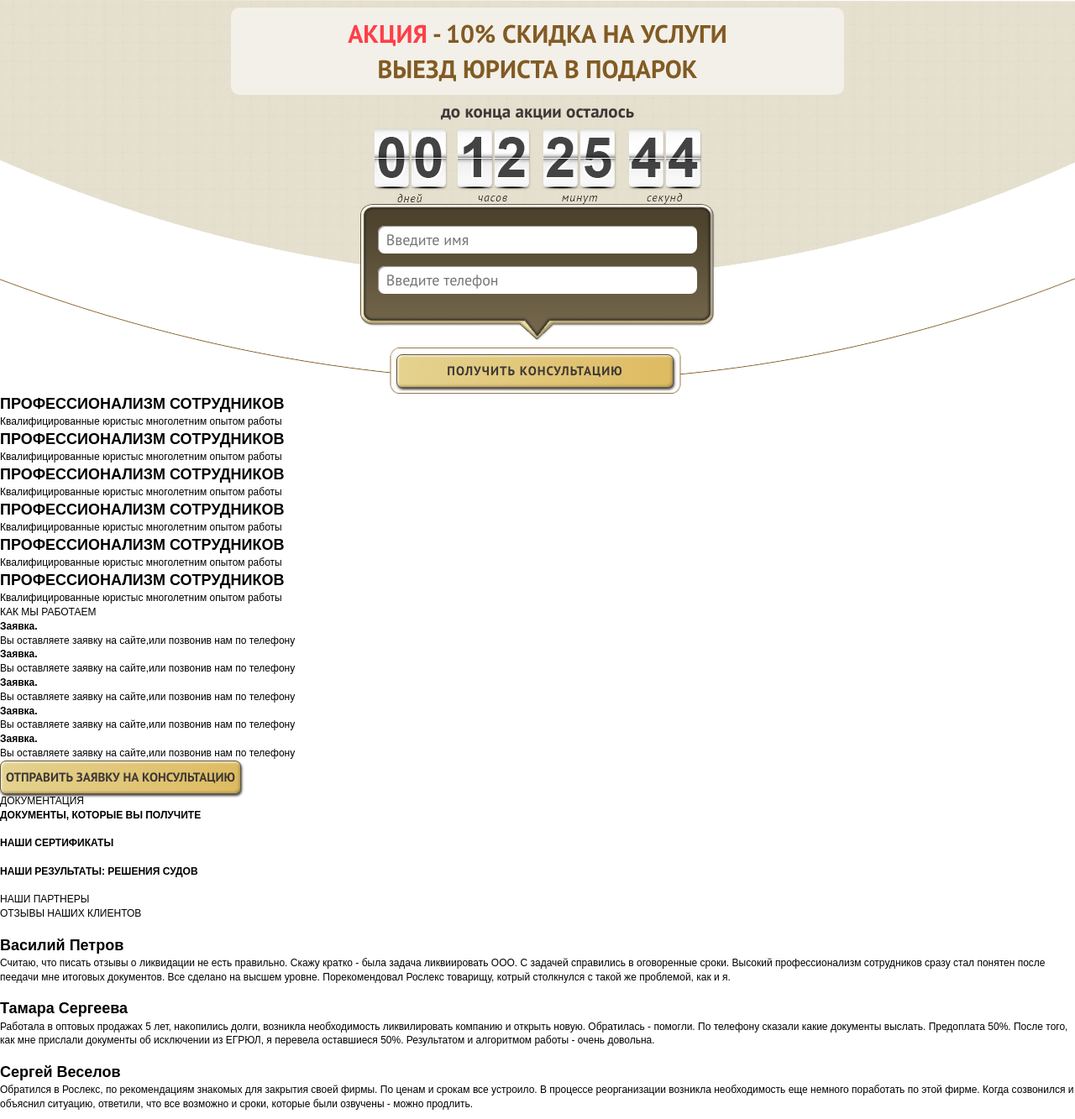
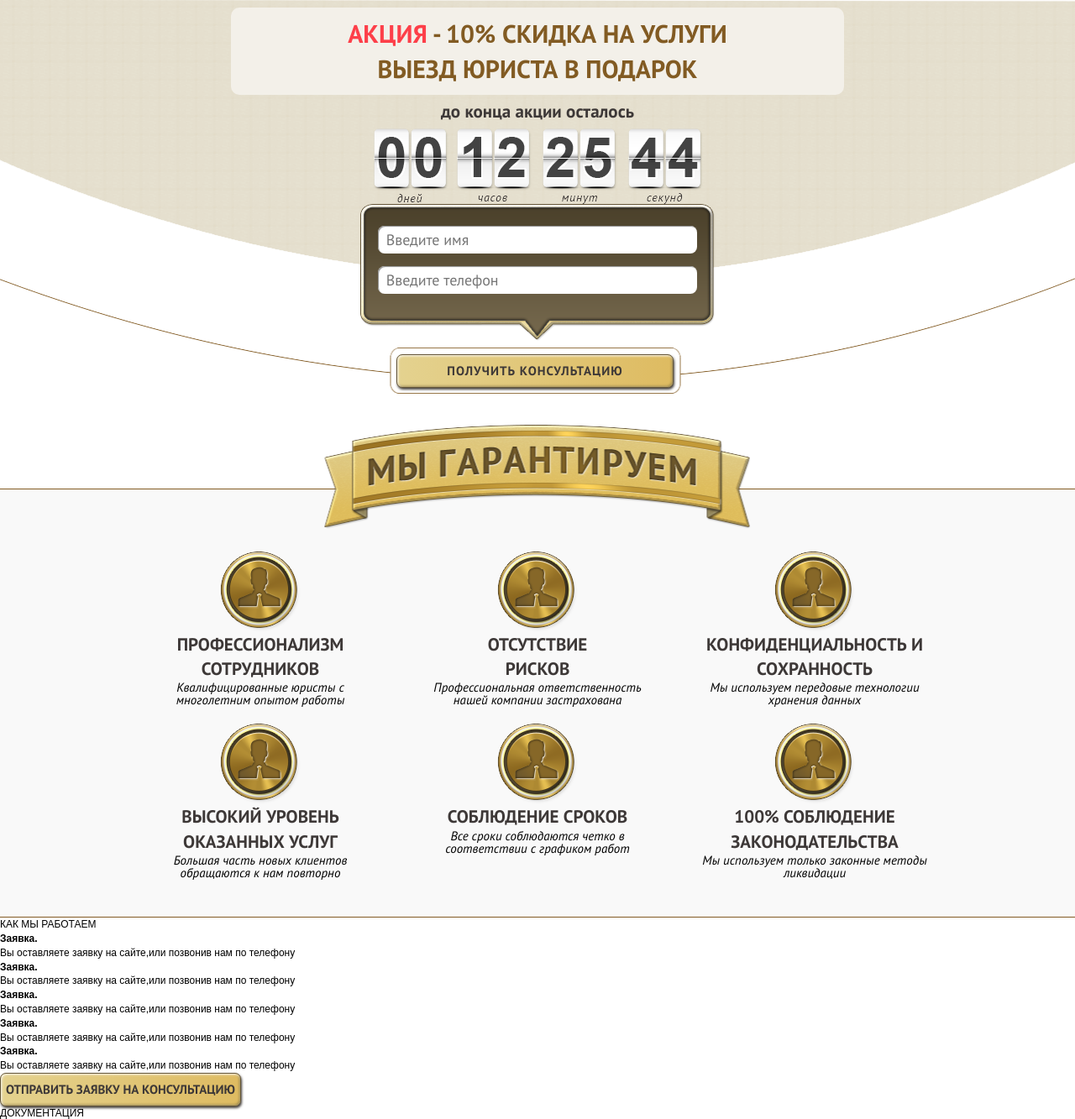
Before and after one commit to coderiver/roslex, a PHP site: page / in a window 1280 px wide. Shown: the part 1307-2640 px from the top of the page at 84% size. Run offline with PHP 8.4, Linux system fonts and the light colour scheme.

Commit message:
guarantees add

```diff
--- a/css/screen.css
+++ b/css/screen.css
@@ -24,7 +24,7 @@ table { border-spacing: 0; border-collapse: collapse; width: 100%; }
 
 body { font-family: Arial, sans-serif; font-size: 12px; line-height: 1.4; }
 
-.topline .topline__in, .nav .nav__in, .promo .promo__in, .rates .rates__in, .action .action__in { width: 960px; margin: 0 auto; }
+.topline .topline__in, .nav .nav__in, .promo .promo__in, .rates .rates__in, .action .action__in, .guarantees .guarantees__in { width: 960px; margin: 0 auto; }
 
 .button, .rates .rates__header { text-transform: uppercase; }
 
@@ -105,7 +105,7 @@ body { font-family: Arial, sans-serif; font-size: 12px; line-height: 1.4; }
 .rates .price_item .price_item__foo .price_item__foo_text .price_item__num { font-family: "PT Sans", Arial, sans-serif; font-size: 22px; }
 .rates .price_item .price_item__foo .button { width: 200px; position: relative; top: -10px; cursor: pointer; color: #825b23; font-family: "PT Sans", Arial, sans-serif; font-weight: 700; font-size: 22px; }
 
-.action { background-image: url(../img/action_bg.png); background-repeat: no-repeat; background-position: top center; height: 470px; }
+.action { background-image: url(../img/action_bg.png); background-repeat: no-repeat; background-position: top center; padding-bottom: 120px; }
 .action .action__in { padding-top: 10px; text-align: center; }
 .action .action__header { width: 730px; padding: 10px 0; background-color: #f3f0e9; margin: 0 auto; -moz-border-radius: 10px; -webkit-border-radius: 10px; border-radius: 10px; font-family: "PT Sans", Arial, sans-serif; font-weight: 700; font-size: 30px; text-align: center; }
 .action .action__header .red { color: #fd3f49; }
@@ -114,3 +114,12 @@ body { font-family: Arial, sans-serif; font-size: 12px; line-height: 1.4; }
 .action .action__form .action_end { font-family: "PT Sans", Arial, sans-serif; font-weight: 700; font-size: 21px; color: #3d3837; margin: 5px 0; }
 .action .action__form .form__timer_size_big { background: url("../img/timer_big.png") no-repeat 0 0; width: 394px; height: 90px; margin: 0 auto; }
 .action .action__form .button { width: 330px; margin-top: 15px; margin-left: -6px; }
+
+.guarantees { background-color: #f9f9f9; border-top: 1px solid #825b23; border-bottom: 1px solid #825b23; padding-bottom: 25px; }
+.guarantees .guarantees__in { position: relative; }
+.guarantees .guarantees__header { background: url("../img/guarantees_h.png") no-repeat 0 0; width: 507px; height: 125px; position: absolute; top: -78px; text-align: center; left: 50%; -moz-transform: translate(-50%, 0); -ms-transform: translate(-50%, 0); -webkit-transform: translate(-50%, 0); transform: translate(-50%, 0); }
+.guarantees .guarantees__item_wrap { font-size: 0; padding-top: 73px; margin: 0 -15px; }
+.guarantees .guarantees__item { display: inline-block; vertical-align: top; text-align: center; width: 270px; padding: 0 30px; margin-bottom: 20px; }
+.guarantees .guarantees__item .guarantees__item_header { font-family: "PT Sans", Arial, sans-serif; font-weight: 700; font-size: 21px; color: #3d3837; }
+.guarantees .guarantees__item .guarantees__item_descr { font-family: "PT Sans", Arial, sans-serif; font-style: italic; font-size: 15px; line-height: 1em; }
+.guarantees .guarantees__item .guarantees__item_pic i { background: url("../img/guar_1.png") no-repeat 0 0; width: 96px; height: 97px; display: inline-block; }
--- a/index.html
+++ b/index.html
@@ -192,47 +192,48 @@
 	<!-- END action -->
 
 	<!-- BEGIN guarantees  -->
-	<div class="guarantees">
+	<div class="guarantees"><div class="guarantees__in">
 		<div class="guarantees__header"></div>
-
+		<div class="guarantees__item_wrap">
 		<article class="guarantees__item">
 			<div class="guarantees__item_pic"><i></i></div>
 			<h2 class="guarantees__item_header">ПРОФЕССИОНАЛИЗМ СОТРУДНИКОВ</h2>
-			<p class="guarantees__item_descr">Квалифицированные юристыс многолетним опытом работы</p>
+			<p class="guarantees__item_descr">Квалифицированные юристы с многолетним опытом работы</p>
 		</article>
 
 		<article class="guarantees__item">
 			<div class="guarantees__item_pic"><i></i></div>
-			<h2 class="guarantees__item_header">ПРОФЕССИОНАЛИЗМ СОТРУДНИКОВ</h2>
-			<p class="guarantees__item_descr">Квалифицированные юристыс многолетним опытом работы</p>
+			<h2 class="guarantees__item_header">ОТСУТСТВИЕ<br>РИСКОВ</h2>
+			<p class="guarantees__item_descr">Профессиональная ответственность нашей компании застрахована</p>
 		</article>
 
 		<article class="guarantees__item">
 			<div class="guarantees__item_pic"><i></i></div>
-			<h2 class="guarantees__item_header">ПРОФЕССИОНАЛИЗМ СОТРУДНИКОВ</h2>
-			<p class="guarantees__item_descr">Квалифицированные юристыс
-			многолетним опытом работы</p>
+			<h2 class="guarantees__item_header">КОНФИДЕНЦИАЛЬНОСТЬ И СОХРАННОСТЬ</h2>
+			<p class="guarantees__item_descr">Мы используем передовые технологии хранения данных</p>
 		</article>
 
 		<article class="guarantees__item">
 			<div class="guarantees__item_pic"><i></i></div>
-			<h2 class="guarantees__item_header">ПРОФЕССИОНАЛИЗМ СОТРУДНИКОВ</h2>
-			<p class="guarantees__item_descr">Квалифицированные юристыс многолетним опытом работы</p>
+			<h2 class="guarantees__item_header">ВЫСОКИЙ УРОВЕНЬ ОКАЗАННЫХ УСЛУГ</h2>
+			<p class="guarantees__item_descr">Большая часть новых клиентов обращаются к нам повторно</p>
 		</article>
 
 		<article class="guarantees__item">
 			<div class="guarantees__item_pic"><i></i></div>
-			<h2 class="guarantees__item_header">ПРОФЕССИОНАЛИЗМ СОТРУДНИКОВ</h2>
-			<p class="guarantees__item_descr">Квалифицированные юристыс многолетним опытом работы</p>
+			<h2 class="guarantees__item_header">СОБЛЮДЕНИЕ СРОКОВ</h2>
+			<p class="guarantees__item_descr">Все сроки соблюдаются четко в соответствии с графиком работ</p>
 		</article>
 
 		<article class="guarantees__item">
 			<div class="guarantees__item_pic"><i></i></div>
-			<h2 class="guarantees__item_header">ПРОФЕССИОНАЛИЗМ СОТРУДНИКОВ</h2>
-			<p class="guarantees__item_descr">Квалифицированные юристыс многолетним опытом работы</p>
+			<h2 class="guarantees__item_header">100% СОБЛЮДЕНИЕ ЗАКОНОДАТЕЛЬСТВА</h2>
+			<p class="guarantees__item_descr">Мы используем только законные методы ликвидации</p>
 		</article>
-	</div>
+		</div>
+	</div></div>
 	<!-- END guarantees -->
+
 	<!-- BEGIN about  -->
 	<div class="about">
 		<div class="work_doc__wrapper">
--- a/sass/_main.sass
+++ b/sass/_main.sass
@@ -184,7 +184,8 @@
 	background-image: url(../img/action_bg.png)
 	background-repeat: no-repeat
 	background-position: top center
-	height: 470px
+	// height: 470px
+	padding-bottom: 120px
 	.action__in
 		@extend %in
 		padding-top: 10px
@@ -217,3 +218,44 @@
 			width: 330px
 			margin-top: 15px
 			margin-left: -6px
+
+
+//-----guarantees
+.guarantees
+	background-color: #f9f9f9
+	border-top: 1px solid #825b23
+	border-bottom: 1px solid #825b23
+	padding-bottom: 25px
+	.guarantees__in
+		@extend %in
+		position: relative
+	.guarantees__header
+		+png(guarantees_h)
+		position: absolute
+		top: -78px
+		text-align: center
+		left: 50%
+		+translate(-50%, 0)
+	.guarantees__item_wrap
+		font-size: 0
+		padding-top: 73px
+		margin: 0 -15px
+	.guarantees__item
+		display: inline-block
+		vertical-align: top
+		text-align: center
+		width: 270px
+		padding: 0 30px
+		margin-bottom: 20px
+		.guarantees__item_header
+			+pt-b
+			font-size: 21px
+			color: #3D3837
+		.guarantees__item_descr
+			+pt-i
+			font-size: 15px
+			line-height: 1em
+		.guarantees__item_pic
+			i
+				+png(guar_1)
+				display: inline-block
```
Also changed, not shown: img/guar_1.png (added), img/guarantees_h.png (added).
